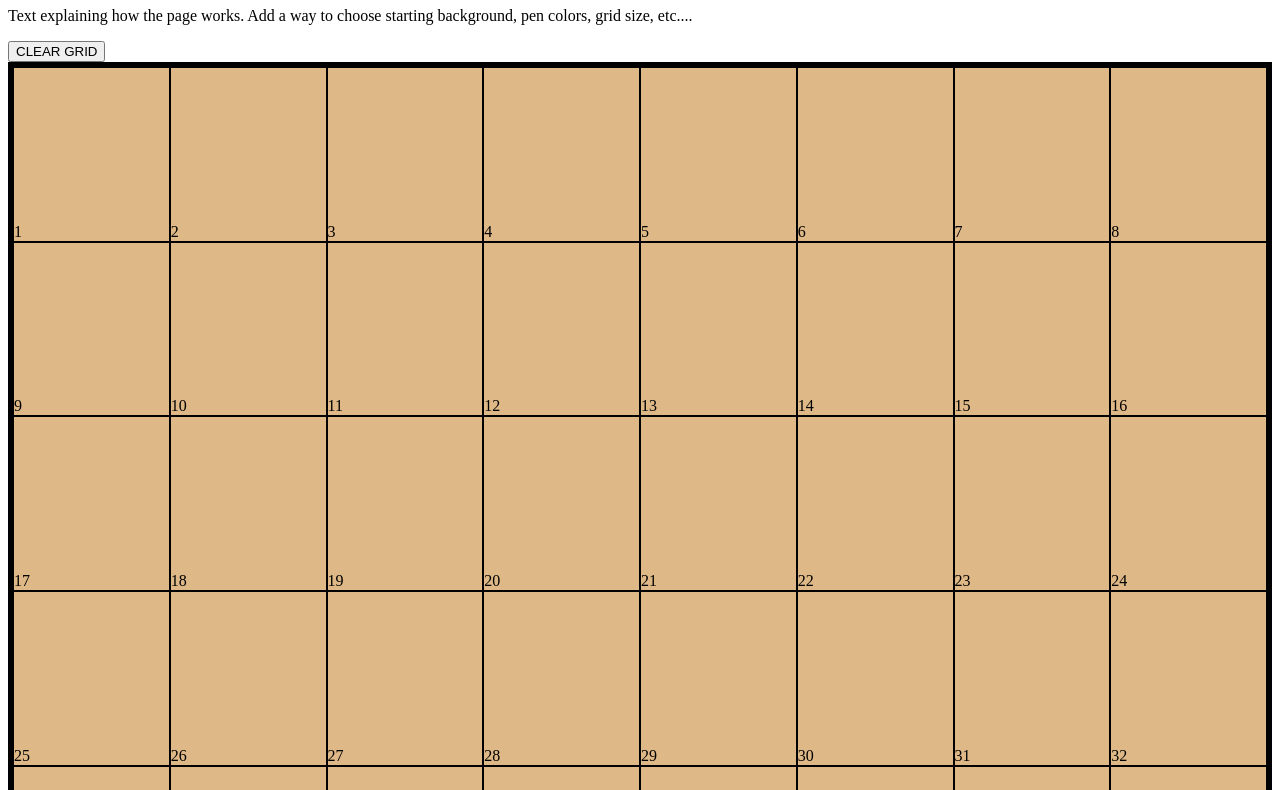
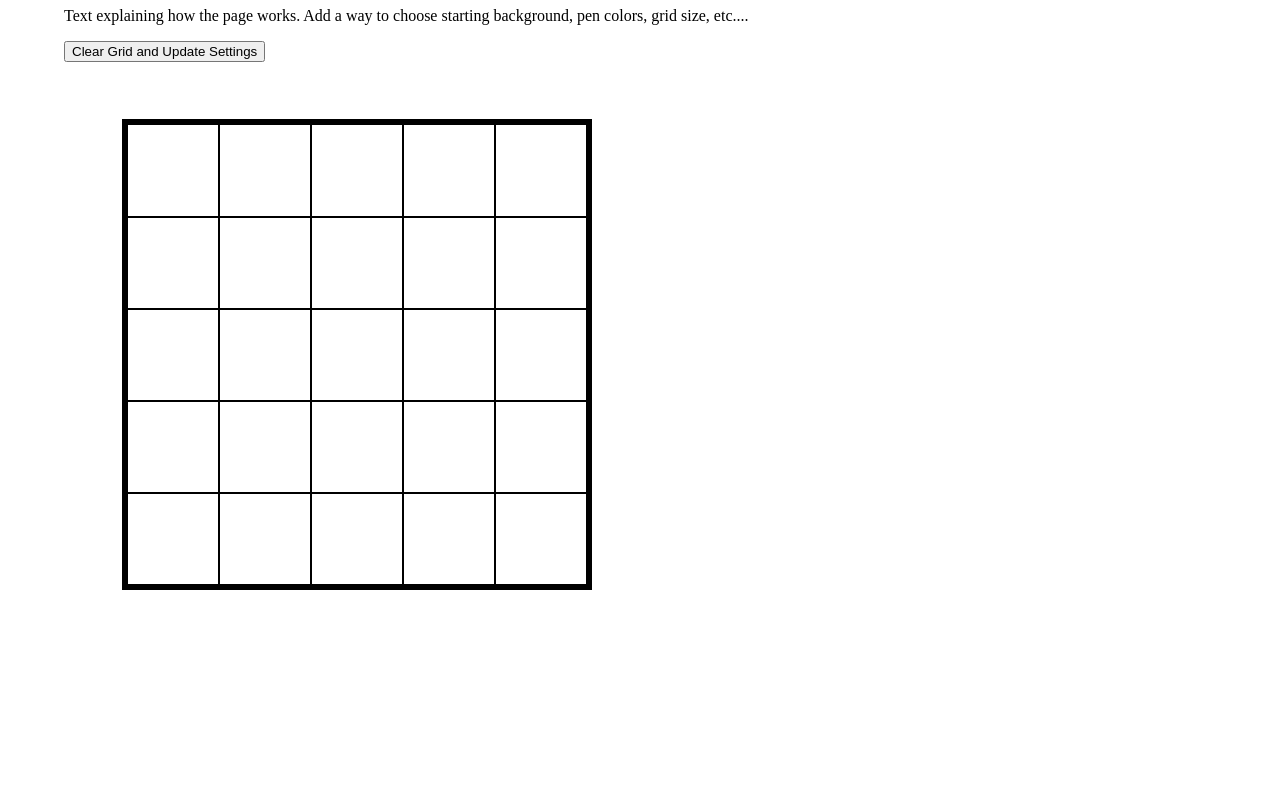
Before and after one commit to siemenjm/etch-a-sketch, a plain HTML site: page index.html in a window 1280 px wide. Shown: the part 73-863 px from the top of the page. After the commit the page ends 800 px from the top, so only its background shows below. Drawn offline with Linux system fonts and the light colour scheme.

Commit message:
Change some styling.

```diff
--- a/createGrid.js
+++ b/createGrid.js
@@ -3,7 +3,6 @@ function createGrid(rows, columns) {
     for (i = 1; i <= totalItems; i++) {
         let item = document.createElement("div");
         item.classList.add("grid-item");
-        item.textContent = i;
         item.addEventListener("mouseover", function(){drawPath(item)});
         document.getElementById("grid-container").appendChild(item);
     }
@@ -12,4 +11,4 @@ function createGrid(rows, columns) {
 
 }
 
-createGrid(8,8);
+createGrid(5,5);
--- a/index.html
+++ b/index.html
@@ -9,7 +9,7 @@
   <div id="content-container">
     <h1>TITLE</h1>
     <p>Text explaining how the page works. Add a way to choose starting background, pen colors, grid size, etc....</p>
-    <button id="clear-btn">CLEAR GRID</button>
+    <button id="clear-btn">Clear Grid and Update Settings</button>
   </div>
   <div id="grid-container"></div>
   <script src="createGrid.js"></script>
--- a/style.css
+++ b/style.css
@@ -1,10 +1,18 @@
+body {
+    color: black;
+    background-color: white;
+    margin: 1% 5% 5% 5%;
+}
+
 #grid-container {
     display: grid;
     border: black solid 5px;
+    margin: 5%;
+    max-width: 40%;
 }
 
 .grid-item {
-    background-color: burlywood;
+    background-color: white;
     border: black solid 1px;
 }
 
```
